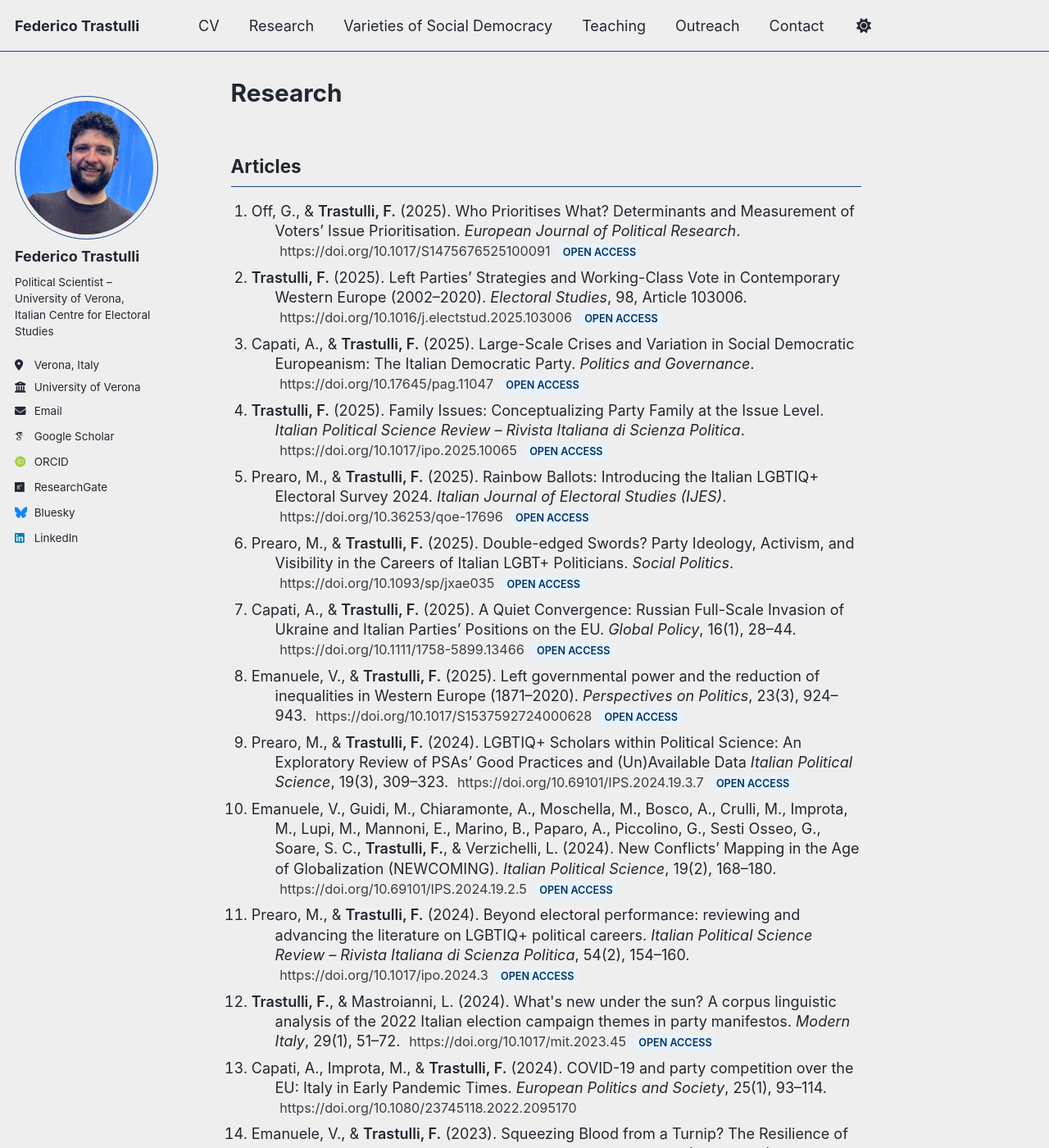
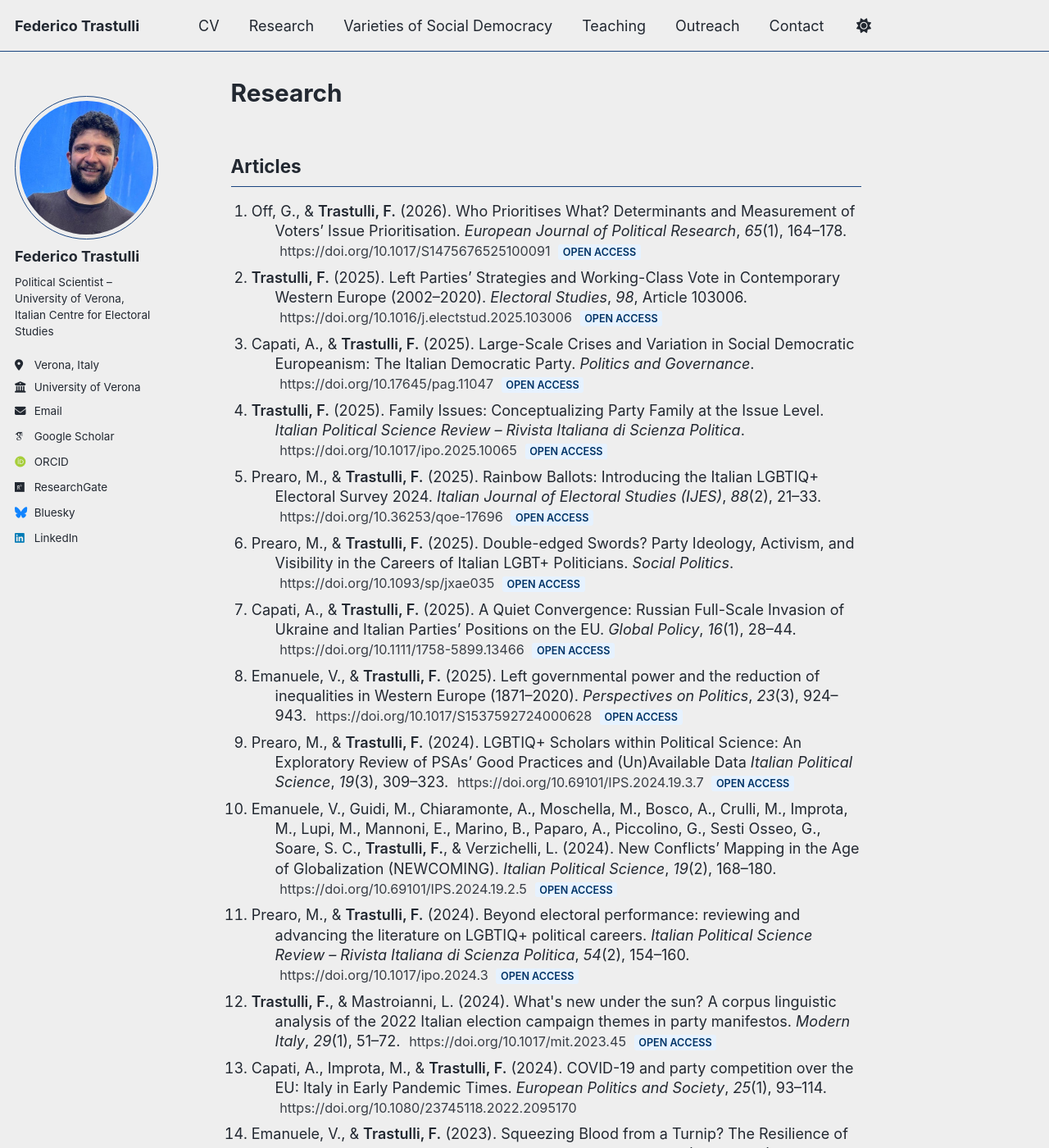
Before and after one commit to federicotrastulli/federicotrastulli.github.io, a Jekyll site: the page built from _pages/research.html, in a window 1280 px wide and 1400 px high. Shown: the whole window at 82% size. Built offline with Jekyll 4.4.1, drawn with Linux system fonts in a browser that asks for light colours; some web fonts are replaced; a script bundle is joined from its source files by our own code; library files that are not in the unit come from our copies; some of the changed text lies outside the part shown.

Commit message:
Update research.html

```diff
--- a/_pages/research.html
+++ b/_pages/research.html
@@ -9,9 +9,9 @@ author_profile: true
 <h2>Articles</h2>
 <ol>
   <li>
-    Off, G., &amp; <span class="me">Trastulli, F.</span> (2025).
+    Off, G., &amp; <span class="me">Trastulli, F.</span> (2026).
     Who Prioritises What? Determinants and Measurement of Voters’ Issue Prioritisation.
-    <em>European Journal of Political Research</em>.
+    <em>European Journal of Political Research</em>, <em>65</em>(1), 164–178.
     <a href="https://doi.org/10.1017/S1475676525100091" class="doi">
       https://doi.org/10.1017/S1475676525100091
     </a>
@@ -21,7 +21,7 @@ author_profile: true
   <li>
     <span class="me">Trastulli, F.</span> (2025).
     Left Parties’ Strategies and Working-Class Vote in Contemporary Western Europe (2002–2020).
-    <em>Electoral Studies</em>, 98, Article 103006.
+    <em>Electoral Studies</em>, <em>98</em>, Article 103006.
      <a href="https://doi.org/10.1016/j.electstud.2025.103006" class="doi">
       https://doi.org/10.1016/j.electstud.2025.103006
     </a>
@@ -51,7 +51,7 @@ author_profile: true
   <li>
     Prearo, M., &amp; <span class="me">Trastulli, F.</span> (2025).
     Rainbow Ballots: Introducing the Italian LGBTIQ+ Electoral Survey 2024.
-    <em>Italian Journal of Electoral Studies (IJES)</em>.
+    <em>Italian Journal of Electoral Studies (IJES)</em>, <em>88</em>(2), 21–33.
     <a href="https://doi.org/10.36253/qoe-17696" class="doi">
       https://doi.org/10.36253/qoe-17696
     </a>
@@ -71,7 +71,7 @@ author_profile: true
   <li>
     Capati, A., &amp; <span class="me">Trastulli, F.</span> (2025).
     A Quiet Convergence: Russian Full-Scale Invasion of Ukraine and Italian Parties’ Positions on the EU.
-    <em>Global Policy</em>, 16(1), 28–44.
+    <em>Global Policy</em>, <em>16</em>(1), 28–44.
     <a href="https://doi.org/10.1111/1758-5899.13466" class="doi">
       https://doi.org/10.1111/1758-5899.13466
     </a>
@@ -81,7 +81,7 @@ author_profile: true
   <li>
     Emanuele, V., &amp; <span class="me">Trastulli, F.</span> (2025).
     Left governmental power and the reduction of inequalities in Western Europe (1871–2020).
-    <em>Perspectives on Politics</em>, 23(3), 924–943.
+    <em>Perspectives on Politics</em>, <em>23</em>(3), 924–943.
     <a href="https://doi.org/10.1017/S1537592724000628" class="doi">
       https://doi.org/10.1017/S1537592724000628
     </a>
@@ -91,7 +91,7 @@ author_profile: true
   <li>
     Prearo, M., &amp; <span class="me">Trastulli, F.</span> (2024).
     LGBTIQ+ Scholars within Political Science: An Exploratory Review of PSAs’ Good Practices and (Un)Available Data
-    <em>Italian Political Science</em>, 19(3), 309–323.
+    <em>Italian Political Science</em>, <em>19</em>(3), 309–323.
     <a href="https://doi.org/10.69101/IPS.2024.19.3.7" class="doi">
       https://doi.org/10.69101/IPS.2024.19.3.7
     </a>
@@ -101,7 +101,7 @@ author_profile: true
   <li>
     Emanuele, V., Guidi, M., Chiaramonte, A., Moschella, M., Bosco, A., Crulli, M., Improta, M., Lupi, M., Mannoni, E., Marino, B., Paparo, A., Piccolino, G., Sesti Osseo, G., Soare, S. C., <span class="me">Trastulli, F.</span>, &amp; Verzichelli, L. (2024).
     New Conflicts’ Mapping in the Age of Globalization (NEWCOMING).
-    <em>Italian Political Science</em>, 19(2), 168–180.
+    <em>Italian Political Science</em>, <em>19</em>(2), 168–180.
     <a href="https://doi.org/10.69101/IPS.2024.19.2.5" class="doi">
       https://doi.org/10.69101/IPS.2024.19.2.5
     </a>
@@ -111,7 +111,7 @@ author_profile: true
   <li>
     Prearo, M., &amp; <span class="me">Trastulli, F.</span> (2024).
     Beyond electoral performance: reviewing and advancing the literature on LGBTIQ+ political careers.
-    <em>Italian Political Science Review – Rivista Italiana di Scienza Politica</em>, 54(2), 154–160.
+    <em>Italian Political Science Review – Rivista Italiana di Scienza Politica</em>, <em>54</em>(2), 154–160.
     <a href="https://doi.org/10.1017/ipo.2024.3" class="doi">
       https://doi.org/10.1017/ipo.2024.3
     </a>
@@ -121,7 +121,7 @@ author_profile: true
   <li>
     <span class="me">Trastulli, F.</span>, &amp; Mastroianni, L. (2024).
     What's new under the sun? A corpus linguistic analysis of the 2022 Italian election campaign themes in party manifestos.
-    <em>Modern Italy</em>, 29(1), 51–72.
+    <em>Modern Italy</em>, <em>29</em>(1), 51–72.
     <a href="https://doi.org/10.1017/mit.2023.45" class="doi">
       https://doi.org/10.1017/mit.2023.45
     </a>
@@ -131,7 +131,7 @@ author_profile: true
   <li>
     Capati, A., Improta, M., &amp; <span class="me">Trastulli, F.</span> (2024).
     COVID-19 and party competition over the EU: Italy in Early Pandemic Times.
-    <em>European Politics and Society</em>, 25(1), 93–114.
+    <em>European Politics and Society</em>, <em>25</em>(1), 93–114.
     <a href="https://doi.org/10.1080/23745118.2022.2095170" class="doi">
       https://doi.org/10.1080/23745118.2022.2095170
     </a>
@@ -140,7 +140,7 @@ author_profile: true
   <li>
     Emanuele, V., &amp; <span class="me">Trastulli, F.</span> (2023).
     Squeezing Blood from a Turnip? The Resilience of Social Democratic Governmental Power in Western Europe (1871–2022)-
-    <em>Representation</em>, 60(4), 645–663.
+    <em>Representation</em>, <em>60</em>(4), 645–663.
     <a href="https://doi.org/10.1080/00344893.2023.2292174" class="doi">
       https://doi.org/10.1080/00344893.2023.2292174
     </a>
@@ -149,7 +149,7 @@ author_profile: true
   <li>
     <span class="me">Trastulli, F.</span> (2022).
     More Left or Left No More? An In-depth Analysis of Western European Social Democratic Parties' Emphasis on Traditional Economic Left Goals (1944–2021).
-    <em>Frontiers in Political Science</em>, 4, Article 873948.
+    <em>Frontiers in Political Science</em>, <em>4</em>, Article 873948.
     <a href="https://doi.org/10.3389/fpos.2022.873948" class="doi">
       https://doi.org/10.3389/fpos.2022.873948
     </a>
@@ -159,7 +159,7 @@ author_profile: true
   <li>
     <span class="me">Trastulli, F.</span> (2022).
     Two is better than one? Testing a deductive MARPOR-based left-right index on Western Europe (1999-2019).
-    <em>Italian Journal of Electoral Studies (IJES)</em>, 85(2), 59–76.
+    <em>Italian Journal of Electoral Studies (IJES)</em>, <em>85</em>(2), 59–76.
     <a href="https://doi.org/10.36253/qoe-13796" class="doi">
       https://doi.org/10.36253/qoe-13796
     </a>
@@ -169,7 +169,7 @@ author_profile: true
   <li>
     Improta, M., Mannoni, E., Marcellino, C., &amp; <span class="me">Trastulli, F.</span> (2022).
     Voters, issues, and party loyalty: the 2022 Italian election under the magnifying glass.
-    <em>Italian Journal of Electoral Studies (IJES)</em>, 85(2), 3–27.
+    <em>Italian Journal of Electoral Studies (IJES)</em>, <em>85</em>(2), 3–27.
     <a href="https://doi.org/10.36253/qoe-13956" class="doi">
       https://doi.org/10.36253/qoe-13956
     </a>
@@ -179,7 +179,7 @@ author_profile: true
   <li>
     <span class="me">Trastulli, F.</span> (2022).
     «Fence-Building» or «Preservation»: The Paths to Social Democratic Nationalist Position-Taking in Western Europe (2008-2018).
-    <em>Polis</em>, 2, 189–218.
+    <em>Polis</em>, <em>2</em>, 189–218.
     <a href="https://www.rivisteweb.it/doi/10.1424/104521" class="doi">
       https://www.rivisteweb.it/doi/10.1424/104521
     </a>
@@ -188,7 +188,7 @@ author_profile: true
   <li>
     <span class="me">Trastulli, F.</span> (2021).
     The Broken Promise of Postmaterialism?
-    <em>Italian Political Science</em>, 15(3), 273–304.
+    <em>Italian Political Science</em>, <em>15</em>(3), 273–304.
     <a href="https://doi.org/10.69101/IPS.2020.15.3.3" class="doi">
       https://doi.org/10.69101/IPS.2020.15.3.3
     </a>
```
